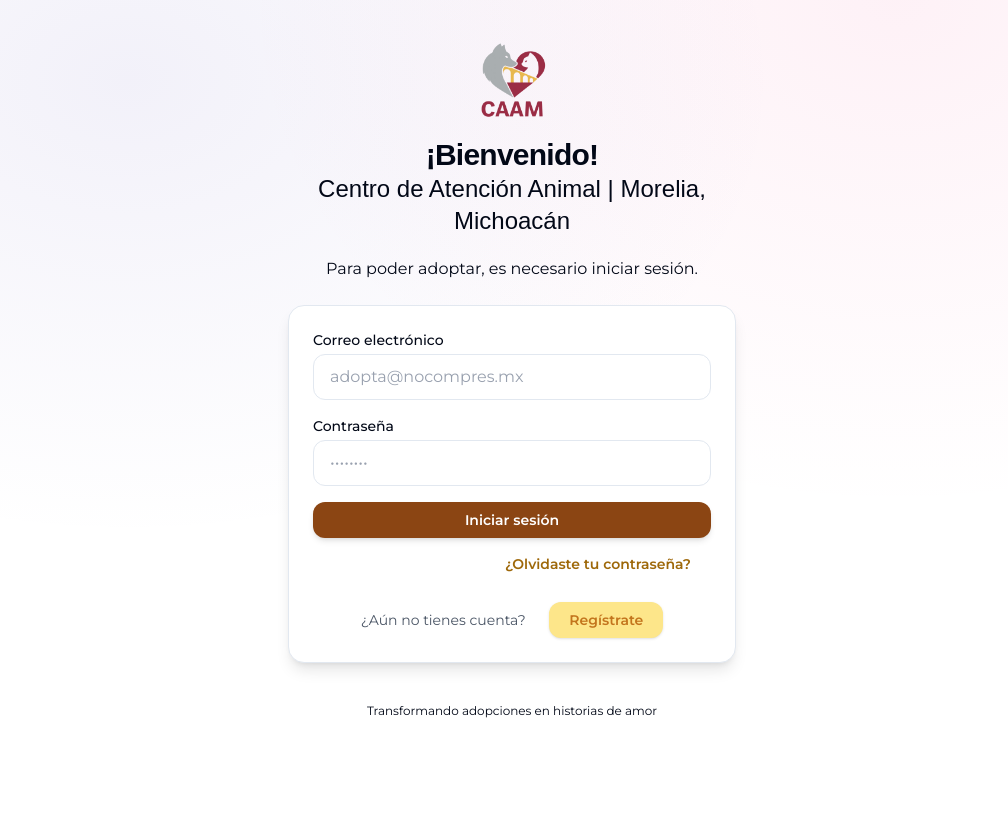
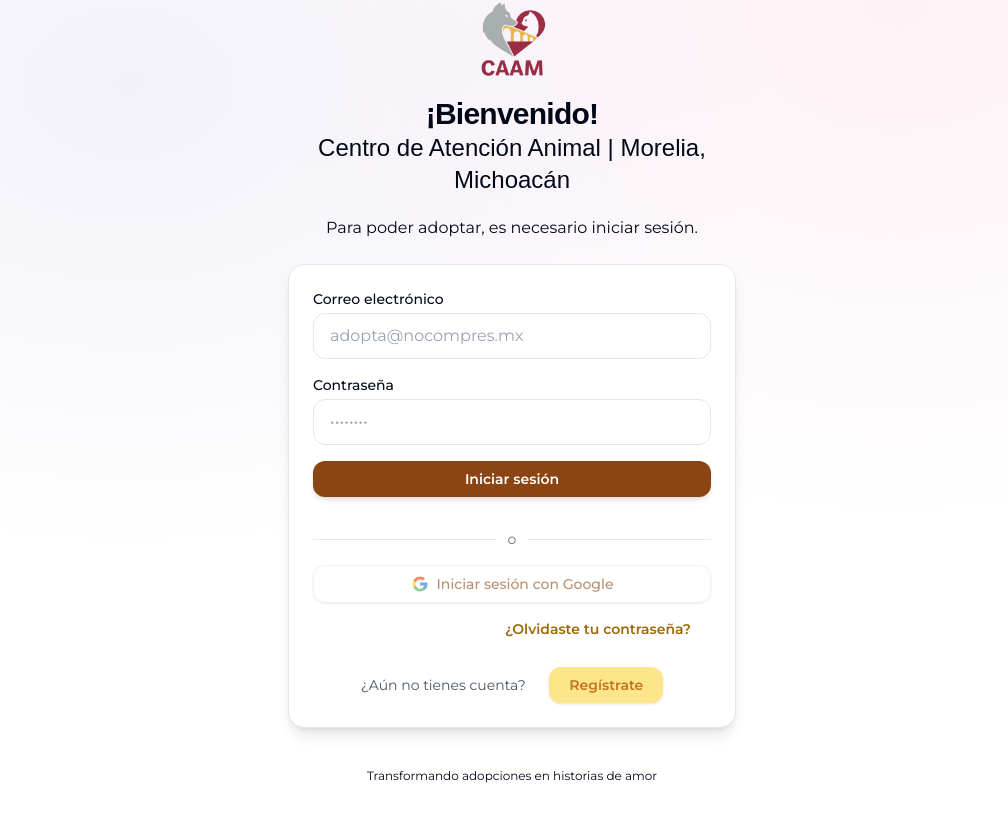
Before and after one commit to TonyMed12/Adopciones-CAAM, a Next.js app: page /login in a window 1280 px wide. Shown: the top 818 px of the page, without its empty margins (128-1136 px from the left). Built offline with nearby package versions, Linux system fonts and the light colour scheme; no server answers; a web font is replaced by a local one.

Commit message:
Un botón nuevo y bonito

```diff
--- a/src/app/(auth)/login/page.tsx
+++ b/src/app/(auth)/login/page.tsx
@@ -5,6 +5,7 @@ import Image from "next/image";
 import { useRouter } from "next/navigation";
 import { Button, ButtonLink } from "@/components/ui/Button";
 import { createClient } from "@/lib/supabase/client";
+import Link from "next/link";
 
 export default function LoginCAAM() {
   const router = useRouter();
@@ -102,6 +103,7 @@ export default function LoginCAAM() {
       <div className="w-full max-w-md">
         {/* Encabezado */}
         <div className="text-center mb-6">
+          <Link href="http://localhost:3000">
             <Image
               src="/logo.png"
               alt="Logo CAAM"
@@ -110,6 +112,7 @@ export default function LoginCAAM() {
               className="mx-auto mb-4 h-20 w-auto"
               priority
             />
+          </Link>
           <h1 className="text-3xl font-extrabold tracking-tight text-[var(--brand-dark)]">
             ¡Bienvenido!
           </h1>
@@ -167,6 +170,53 @@ export default function LoginCAAM() {
               {loading ? "Entrando..." : "Iniciar sesión"}
             </Button>
 
+            {/* Divider visual */}
+            <div className="flex items-center my-4">
+              <div className="flex-1 border-t border-gray-300"></div>
+              <span className="px-3 text-sm text-gray-500">o</span>
+              <div className="flex-1 border-t border-gray-300"></div>
+            </div>
+
+            {/* Botón Google */}
+            <Button
+              disabled
+              type="button"
+              full
+              variant="secondary"
+              className="bg-white border border-gray-300 hover:bg-gray-50 flex items-center justify-center gap-2"
+              onClick={async () => {
+              setLoading(true);
+              try {
+                const { error } = await supabase.auth.signInWithOAuth({
+                provider: "google",
+                options: {
+                  redirectTo: `${window.location.origin}/auth/callback`,
+                },
+                });
+                if (error) {
+                console.error("Error al iniciar con Google:", error);
+                setError("No se pudo iniciar sesión con Google. Intenta nuevamente.");
+                }
+              } catch (err) {
+                console.error(err);
+                setError("No se pudo iniciar sesión con Google. Intenta nuevamente.");
+              } finally {
+                setLoading(false);
+              }
+              }}
+            >
+              <Image
+              src="/google.png"
+              alt="Google logo"
+              width={18}
+              height={18}
+              className="inline-block"
+              />
+              <span className="text-[var(--brand-dark)] font-medium">
+              Iniciar sesión con Google
+              </span>
+            </Button>
+
             <div className="text-right -mt-2">
               <ButtonLink
                 href="/recuperacion"
--- a/src/middleware.ts
+++ b/src/middleware.ts
@@ -18,8 +18,7 @@ const PUBLIC_PATHS = [
   "/dashboards/mascotas",
   "/dashboards/usuarios",
   "/nosotros",
-
-  // 👇 Rutas de API públicas (sin sesión)
+  "usuario/adopcion",
   "/api/auth/register",
   "/api/auth/login",
   "/api/auth/recover",
@@ -27,9 +26,9 @@ const PUBLIC_PATHS = [
 
 export async function middleware(request: NextRequest) {
   const { pathname } = request.nextUrl;
-  console.log("🔎 Middleware ejecutado para:", request.nextUrl.pathname);
+  console.log("Middleware activao papito:", request.nextUrl.pathname);
 
-  // ✅ Permitir archivos estáticos
+  // archivos estáticos
   if (
     pathname.startsWith("/_next") ||
     pathname === "/favicon.ico" ||
@@ -38,7 +37,7 @@ export async function middleware(request: NextRequest) {
     return NextResponse.next();
   }
 
-  // ✅ Permitir rutas públicas
+  // Permitir rutas públicas
   if (PUBLIC_PATHS.some(p => pathname === p || pathname.startsWith(p + "/"))) {
     return NextResponse.next();
   }
@@ -47,7 +46,7 @@ export async function middleware(request: NextRequest) {
   return updateSession(request);
 }
 
-export const config = {
+export const config = { //todo a 5 varos, csm
   matcher: [
     "/((?!_next/static|_next/image|favicon.ico|.*\\.(?:svg|png|jpg|jpeg|gif|webp)$).*)",
   ],
```
Also changed, not shown: public/google.png (added). Lines whose indentation alone changed are shown as unchanged.
